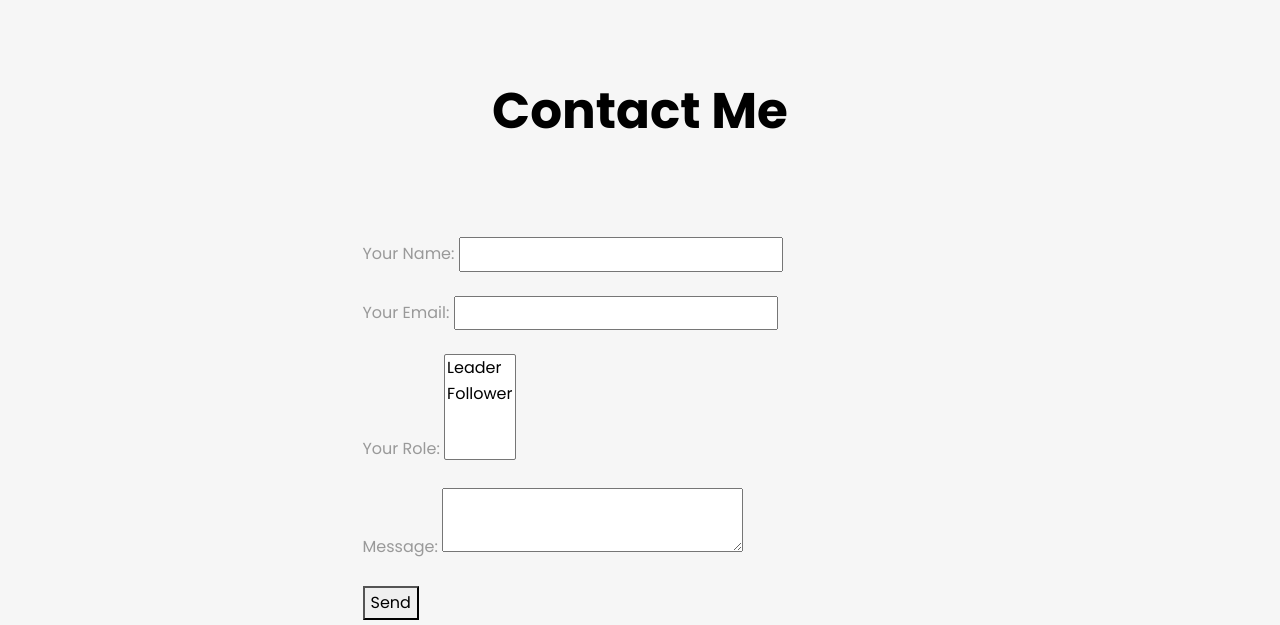
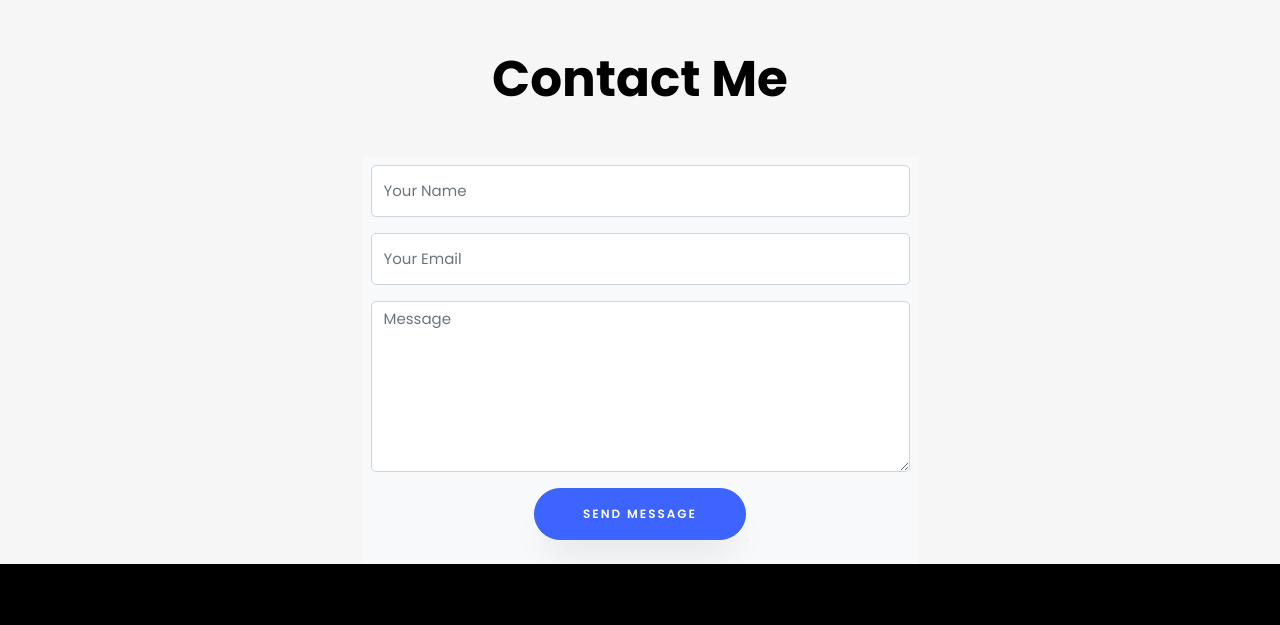
Before and after one commit to Pritampk7/portfolia, an Angular app: page / in a window 1280 px wide. Shown: the part 5575-6200 px from the top of the page. Built offline with nearby package versions, Linux system fonts and the light colour scheme.

Commit message:
added netlify form support to existing form

```diff
--- a/src/app/app.component.html
+++ b/src/app/app.component.html
@@ -170,7 +170,7 @@
 
 	<section class="ftco-section contact-section ftco-no-pb" id="contact-section">
 		<div class="container">
-			<div class="row justify-content-center mb-5 pb-3">
+			<div class="row justify-content-center pb-3">
 				<div class="col-md-7 heading-section text-center ftco-animate">
 					<h1 class="big big-2">Contact</h1>
 					<h2 class="mb-4">Contact Me</h2>
@@ -179,7 +179,10 @@
 
 			<div class="row no-gutters block-9 " style="display: flex;justify-content: center;">
 				<div class="col-md-6 order-md-last d-flex">
-					<!-- <form action="#" class="bg-light p-4 p-md-5 contact-form">
+					<form class="bg-light p-4 p-md-2 contact-form" name="contact" method="POST"
+						data-netlify="true" style="text-align: center;">
+						<input type="hidden" name="form-name" value="contact">
+
 						<div class="form-group">
 							<input type="text" class="form-control" placeholder="Your Name">
 						</div>
@@ -195,30 +198,7 @@
 							<input type="submit" value="Send Message"
 								class="btn btn-primary py-3 px-5">
 						</div>
-					</form> -->
-					<form name="contact" method="POST" data-netlify="true">
-						<input type="hidden" name="form-name" value="contact">
-
-						<p>
-							<label>Your Name: <input type="text" name="name" /></label>
-						</p>
-						<p>
-							<label>Your Email: <input type="email" name="email" /></label>
-						</p>
-						<p>
-							<label>Your Role: <select name="role[]" multiple>
-									<option value="leader">Leader</option>
-									<option value="follower">Follower</option>
-								</select></label>
-						</p>
-						<p>
-							<label>Message: <textarea name="message"></textarea></label>
-						</p>
-						<p>
-							<button type="submit">Send</button>
-						</p>
 					</form>
-
 
 				</div>
 
--- a/src/app/app.component.scss
+++ b/src/app/app.component.scss
@@ -132,4 +132,5 @@
 
 .contact-section {
   background-color: #f6f6f6;
+  padding: 5em 0;
 }
```
